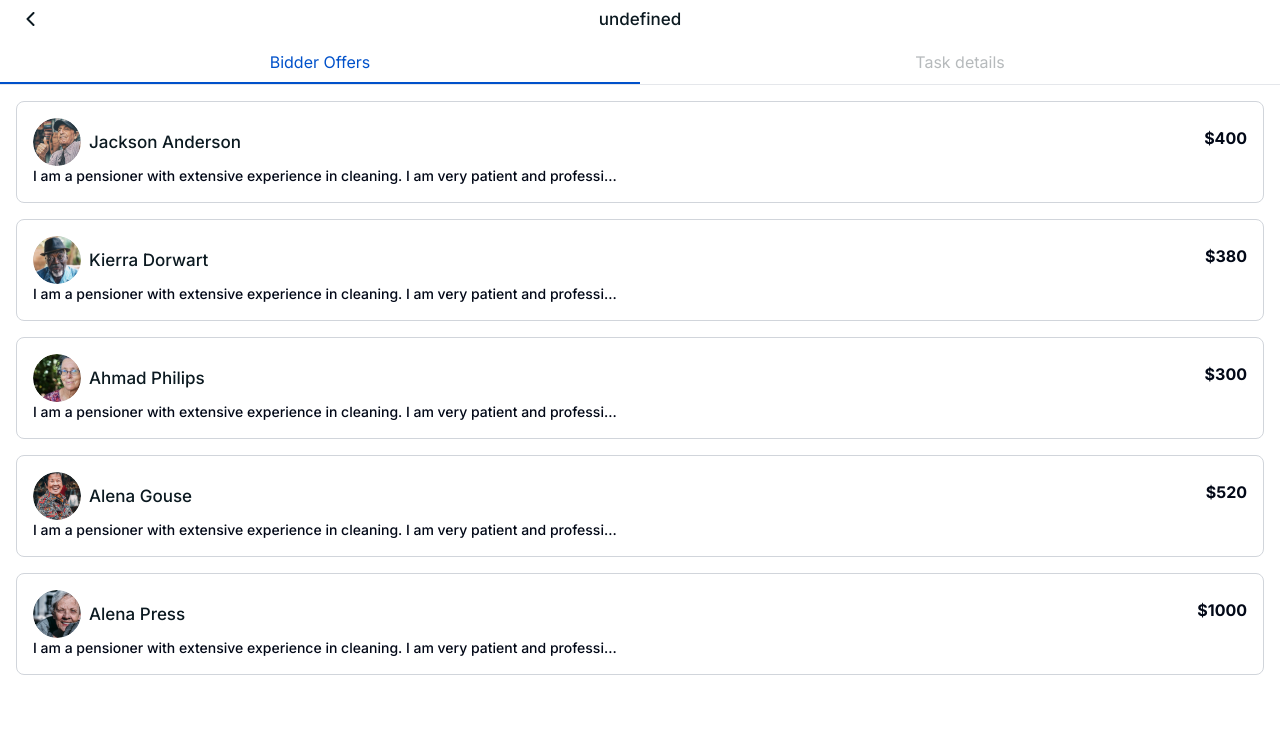
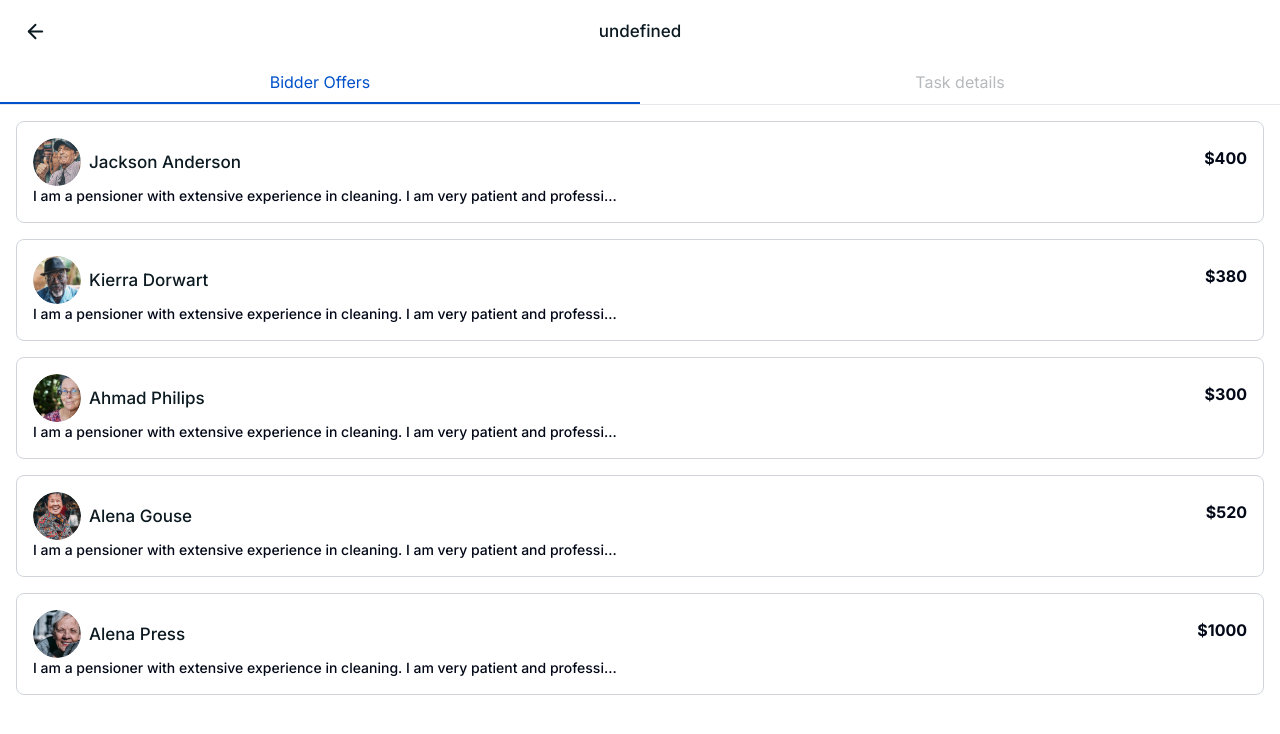
Before and after one commit to codersforcauses/penni, a Next.js app in the folder client/: page /poster/tasks/1/task-details in a window 1280 px wide. Shown: the top 734 px of the page. Built offline with nearby package versions, Linux system fonts and the light colour scheme.

Commit message:
add correct return icon + increase sizing of header

```diff
--- a/client/src/components/ui/header.tsx
+++ b/client/src/components/ui/header.tsx
@@ -3,7 +3,7 @@ import React from "react";
 
 import { Button } from "@/components/ui/button";
 
-import { DropdownIcon } from "./icons";
+import { ReturnIcon } from "./icons";
 
 interface HeaderProps {
   title: string; // Prop to pass the title of the header
@@ -38,15 +38,15 @@ export default function Header({
   return (
     <div
       id="header"
-      className={`relative flex flex-grow-0 items-center justify-center bg-penni-background-light-mode px-4 pb-3 pt-2 text-penni-text-regular-light-mode ${className}`}
+      className={`relative flex flex-grow-0 items-center justify-center bg-penni-background-light-mode px-4 py-5 text-penni-text-regular-light-mode ${className}`}
     >
       {!hideBackButton && (
         <Button
           onClick={handleBackClick}
           variant="link"
-          className="absolute left-2 rotate-90"
+          className="absolute left-2"
         >
-          <DropdownIcon />
+          <ReturnIcon />
         </Button>
       )}
       <h2 className="body-medium">{title}</h2>
--- a/client/src/components/ui/icons.tsx
+++ b/client/src/components/ui/icons.tsx
@@ -68,6 +68,37 @@ export function DropdownIcon({
         strokeWidth={2}
         strokeLinecap="round"
         strokeLinejoin="round"
+      />
+    </svg>
+  );
+}
+
+export function ReturnIcon({
+  strokeColour = "penni-text-regular-light-mode",
+}: {
+  strokeColour?: string;
+}) {
+  return (
+    <svg
+      className={`fill-none stroke-${strokeColour}`}
+      width={23}
+      height={23}
+      viewBox="0 0 24 24"
+      xmlns="http://www.w3.org/2000/svg"
+    >
+      <path
+        d="M19 12H5"
+        stroke="current"
+        strokeWidth={2}
+        stroke-linecap="round"
+        stroke-linejoin="round"
+      />
+      <path
+        d="M12 19L5 12L12 5"
+        stroke="current"
+        strokeWidth={2}
+        stroke-linecap="round"
+        stroke-linejoin="round"
       />
     </svg>
   );
```
